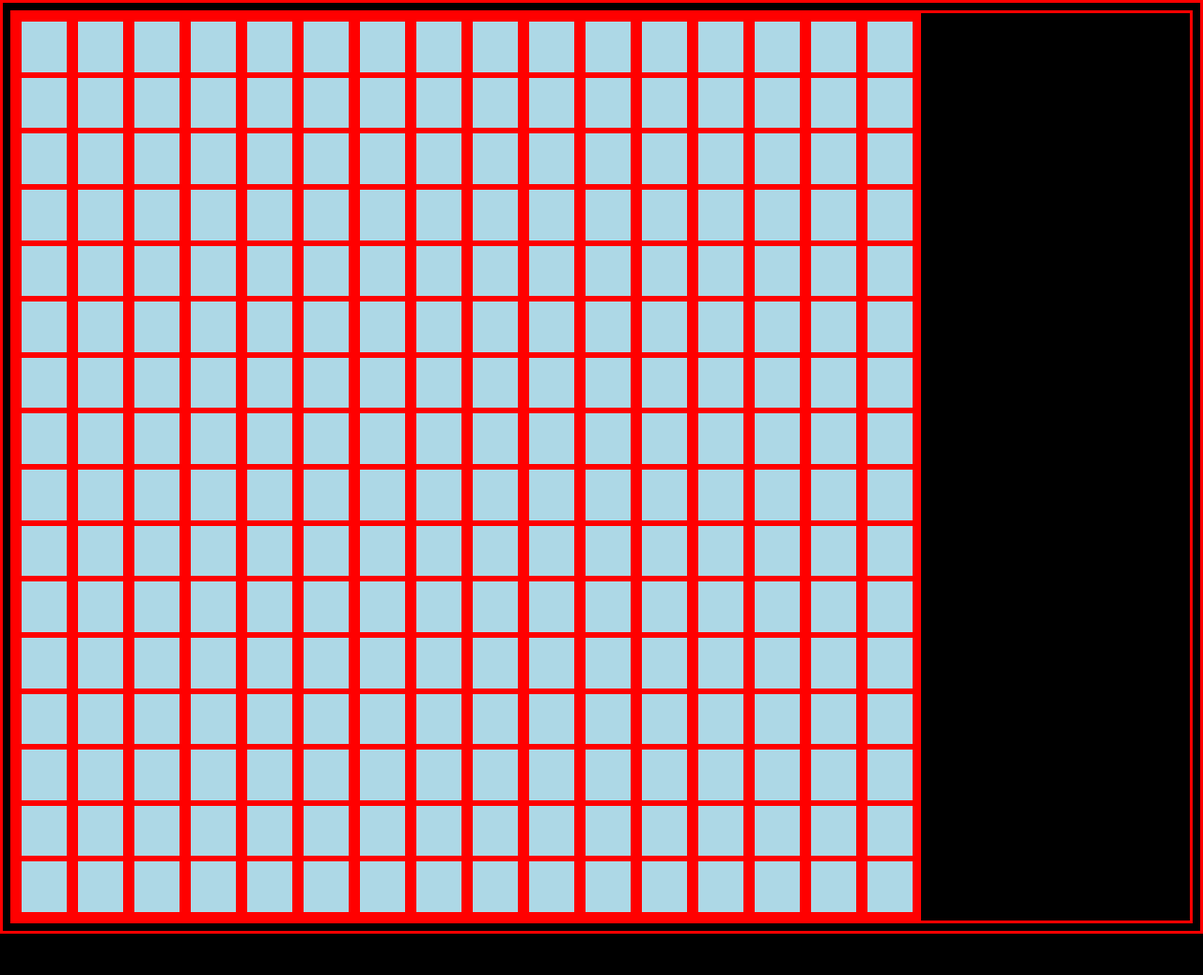
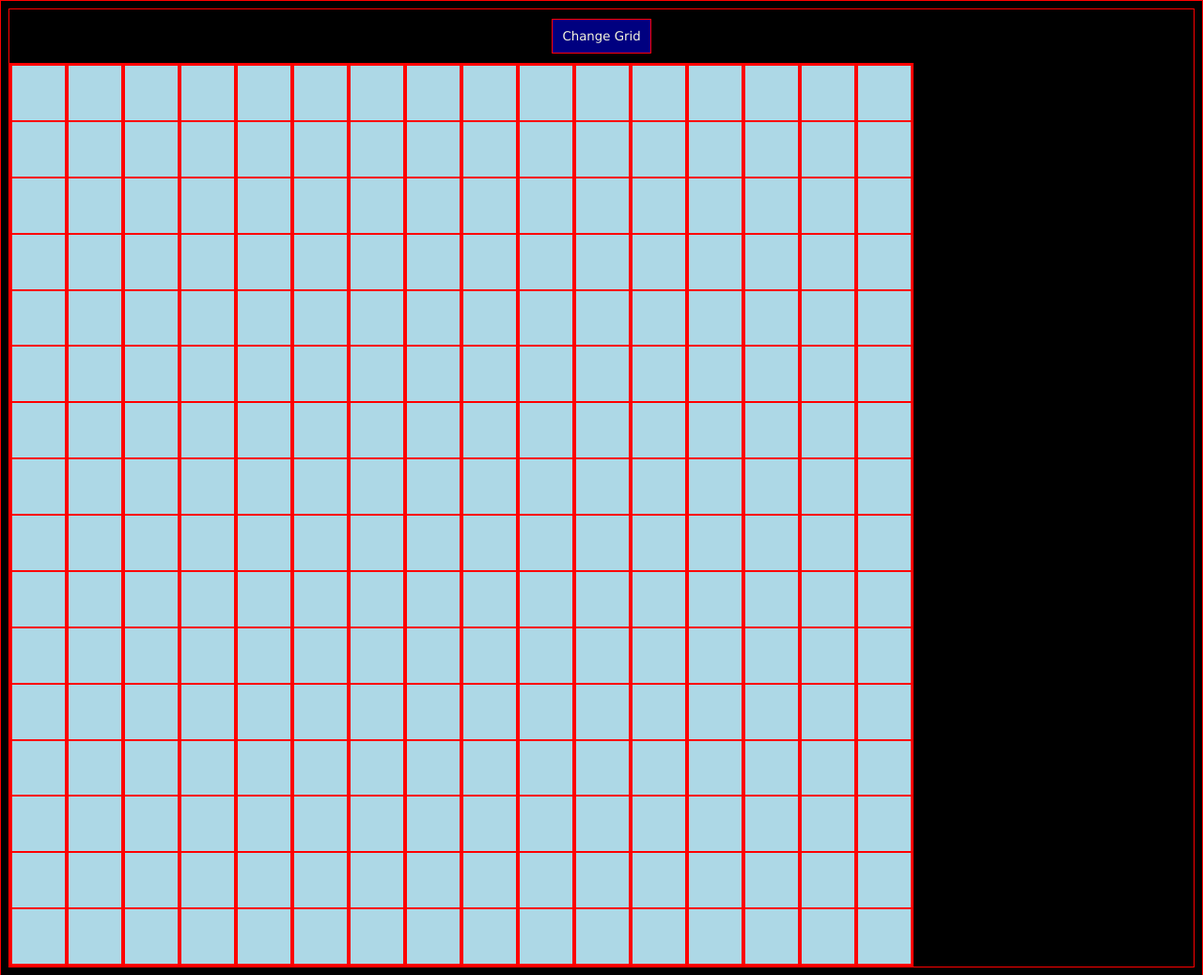
Before and after one commit to Jazz-Devours/Etch-A-Sketch, a plain HTML site: page index.html in a window 1280 px wide. Shown: the whole page at 94% size. Before the commit the page ends 994 px from the top, so only its background shows below. Drawn offline with Linux system fonts and the light colour scheme.

Commit message:
add button to change grid size

```diff
--- a/index.html
+++ b/index.html
@@ -8,6 +8,7 @@
   <title>Document</title>
 </head>
 <body>
+  <button class="btn">Change Grid</button>
   <div id="container"></div>
 
   <script src="javascript.js"></script>
--- a/javascript.js
+++ b/javascript.js
@@ -1,19 +1,36 @@
 const container = document.querySelector('#container');
-
-const grid = 16;
+const button = document.querySelector('.btn');
+let grid = 16;
+button.addEventListener('click', () => {
+  grid = prompt("How many grids will be on each side? (max 100)", 16);
+  if (grid == NaN) return;
+  if (grid > 100) {
+    grid = 100;
+  }
+  removeGrid();
+  generateGrid(grid);
+})
 
 function changeColor(e) {
   e.target.classList.add('highlight');
 }
 
-for (let y = 0; y < grid; y++) {
+function removeGrid() {
+  container.replaceChildren();
+}
+
+function generateGrid(gridSize) {
+  for (let y = 0; y < gridSize; y++) {
     const divx = document.createElement('div');
     divx.classList.add('boxX');
     container.appendChild(divx);
-  for (let x = 0; x < grid; x++) {
+    for (let x = 0; x < gridSize; x++) {
     const divy = document.createElement('div');
     divy.classList.add('boxY');
     divy.addEventListener('mouseover', changeColor);
       divx.appendChild(divy)
     }
   }
+}
+
+generateGrid(grid);
--- a/style.css
+++ b/style.css
@@ -2,12 +2,23 @@
   background-color: black;
   border-style: solid;
   border-color: red;
+  text-align: center;
+  border-width: 0.1px;
 }
 
 #container {
   display: flex;
   height: 960px;
   width: 960px;
+}
+
+.btn {
+  text-align: center;
+  background-color: navy;
+  color: beige;
+  margin: 10px;
+  padding: 10px;
+  font-family:Verdana, Geneva, Tahoma, sans-serif
 }
 
 .boxX {
```
Lines whose indentation alone changed are shown as unchanged.
